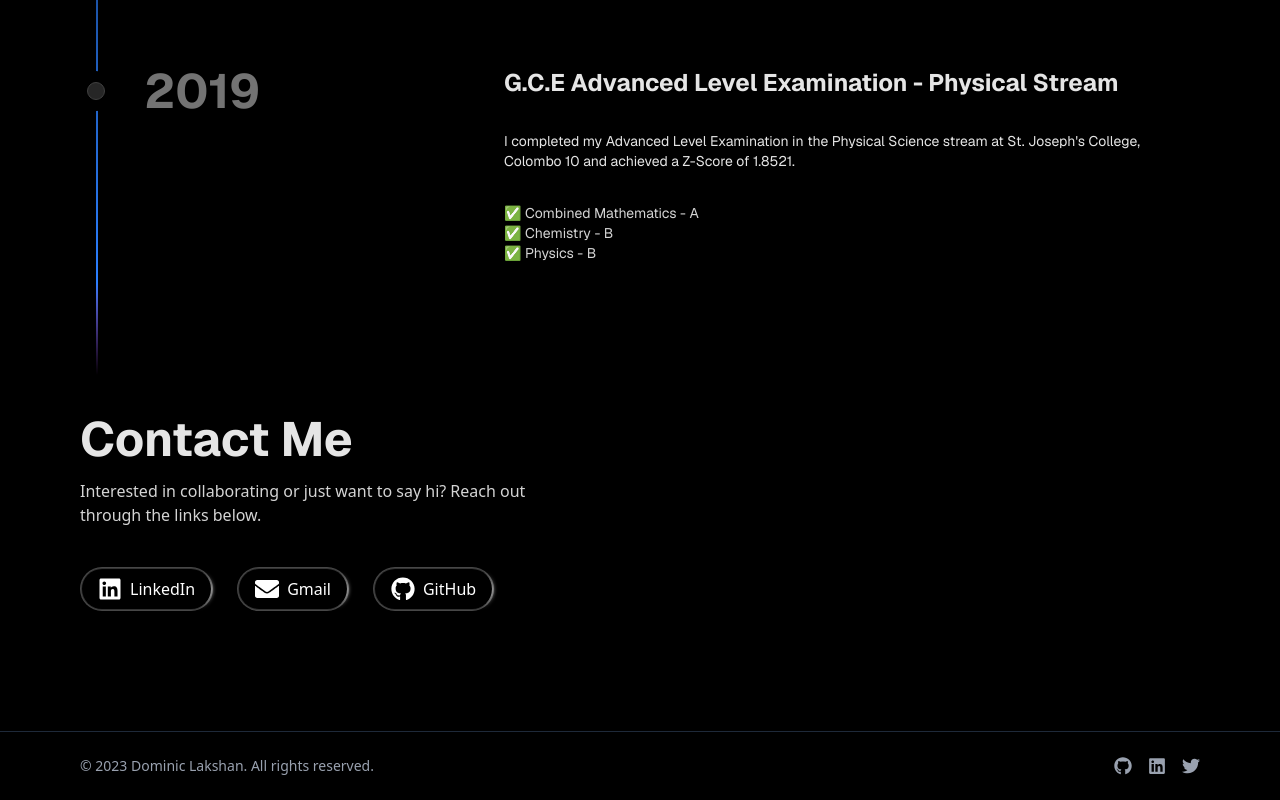
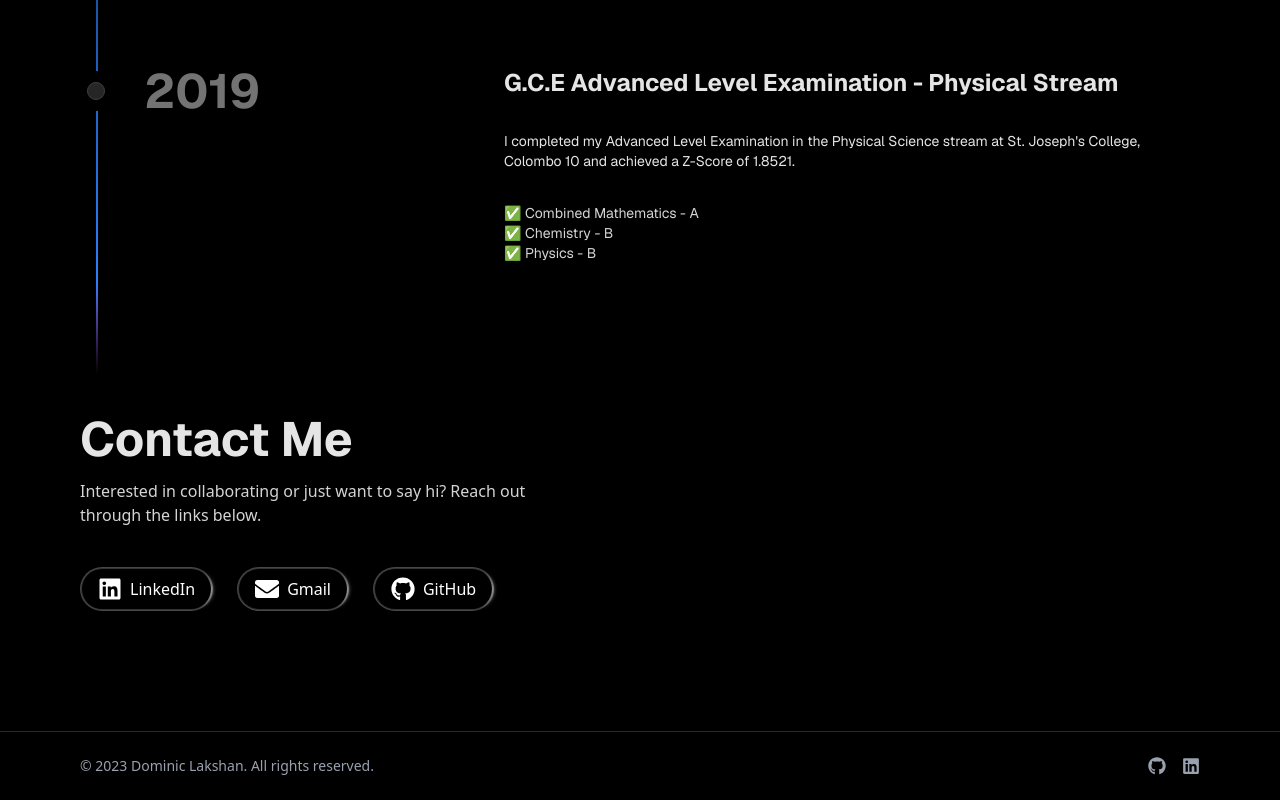
Before and after one commit to lakshankd/Portfolio, a Next.js app: page / in a window 1280 px wide. Shown: the part 2483-3283 px from the top of the page. Built offline with nearby package versions, Linux system fonts and the light colour scheme.

Commit message:
feat: refactor FooterSection to remove unused links and simplify social media icons

```diff
--- a/src/components/landing/footer-section.jsx
+++ b/src/components/landing/footer-section.jsx
@@ -1,8 +1,8 @@
 "use client";
 
+import Link from "next/link";
 import React from "react";
-import Link from "next/link";
-import { FaGithub, FaLinkedin, FaTwitter } from "react-icons/fa";
+import { FaGithub, FaLinkedin } from "react-icons/fa";
 
 const FooterSection = () => {
   const currentYear = new Date().getFullYear();
@@ -10,59 +10,27 @@ const FooterSection = () => {
   return (
     <footer className="w-full border-t dark:border-gray-800 border-gray-200 mt-10">
       <div className="md:max-w-6xl mx-auto px-4 py-6 flex flex-col md:flex-row items-center justify-between text-sm text-gray-600 dark:text-gray-400">
-        {/* Left Section */}
         <div className="mb-4 md:mb-0 text-center md:text-left">
           &copy; {currentYear} Dominic Lakshan. All rights reserved.
         </div>
 
-        {/* Center Links (Optional) */}
-        {/* <div className="mb-4 md:mb-0 flex gap-4">
+        <div className="flex space-x-4">
           <Link
-            href="/about"
-            className="hover:underline hover:text-black dark:hover:text-white transition"
-          >
-            About
-          </Link>
-          <Link
-            href="/projects"
-            className="hover:underline hover:text-black dark:hover:text-white transition"
-          >
-            Projects
-          </Link>
-          <Link
-            href="/contact"
-            className="hover:underline hover:text-black dark:hover:text-white transition"
-          >
-            Contact
-          </Link>
-        </div> */}
-
-        {/* Right Section - Social Icons */}
-        <div className="flex space-x-4">
-          <a
-            href="https://github.com/yourusername"
+            href="https://github.com/lakshankd"
             target="_blank"
             rel="noopener noreferrer"
             className="hover:text-black dark:hover:text-white transition"
           >
             <FaGithub size={18} />
-          </a>
-          <a
-            href="https://linkedin.com/in/yourusername"
+          </Link>
+          <Link
+            href="https://www.linkedin.com/in/dominic-lakshan-1b710927a/"
             target="_blank"
             rel="noopener noreferrer"
             className="hover:text-blue-600 dark:hover:text-blue-400 transition"
           >
             <FaLinkedin size={18} />
-          </a>
-          <a
-            href="https://twitter.com/yourusername"
-            target="_blank"
-            rel="noopener noreferrer"
-            className="hover:text-sky-500 dark:hover:text-sky-400 transition"
-          >
-            <FaTwitter size={18} />
-          </a>
+          </Link>
         </div>
       </div>
     </footer>
```
